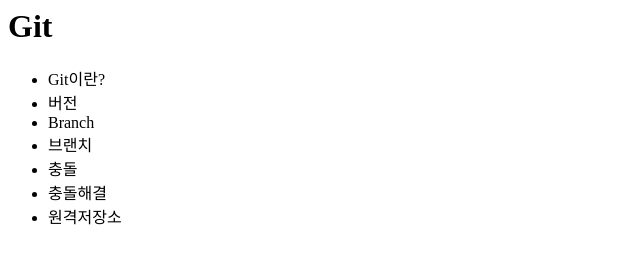
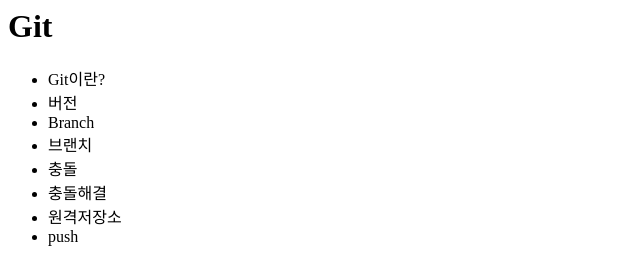
Before and after one commit to cryptmir/opentutorials_git_egoing, a plain HTML site: page index.html in a window 1280 px wide. Shown: the full height of the page, 0-640 px from the left. Drawn offline with Linux system fonts and the light colour scheme.

Commit message:
push 추가

```diff
--- a/index.html
+++ b/index.html
@@ -15,6 +15,7 @@
 			<LI>충돌</LI>
 			<LI>충돌해결</LI>
 			<LI>원격저장소</LI>
+			<LI>push</LI>
 		</UL>
 	</BODY>
 </HTML>
```
